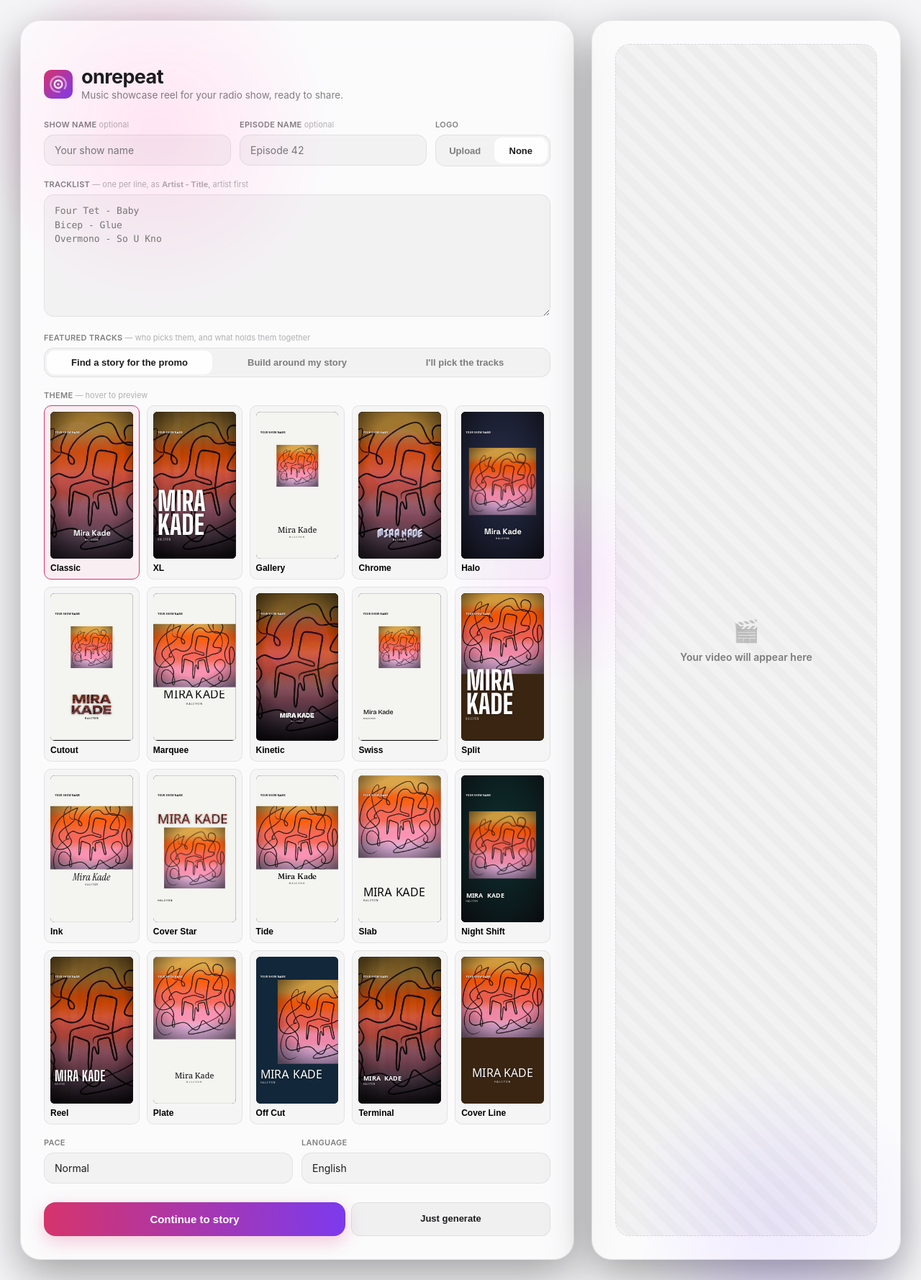
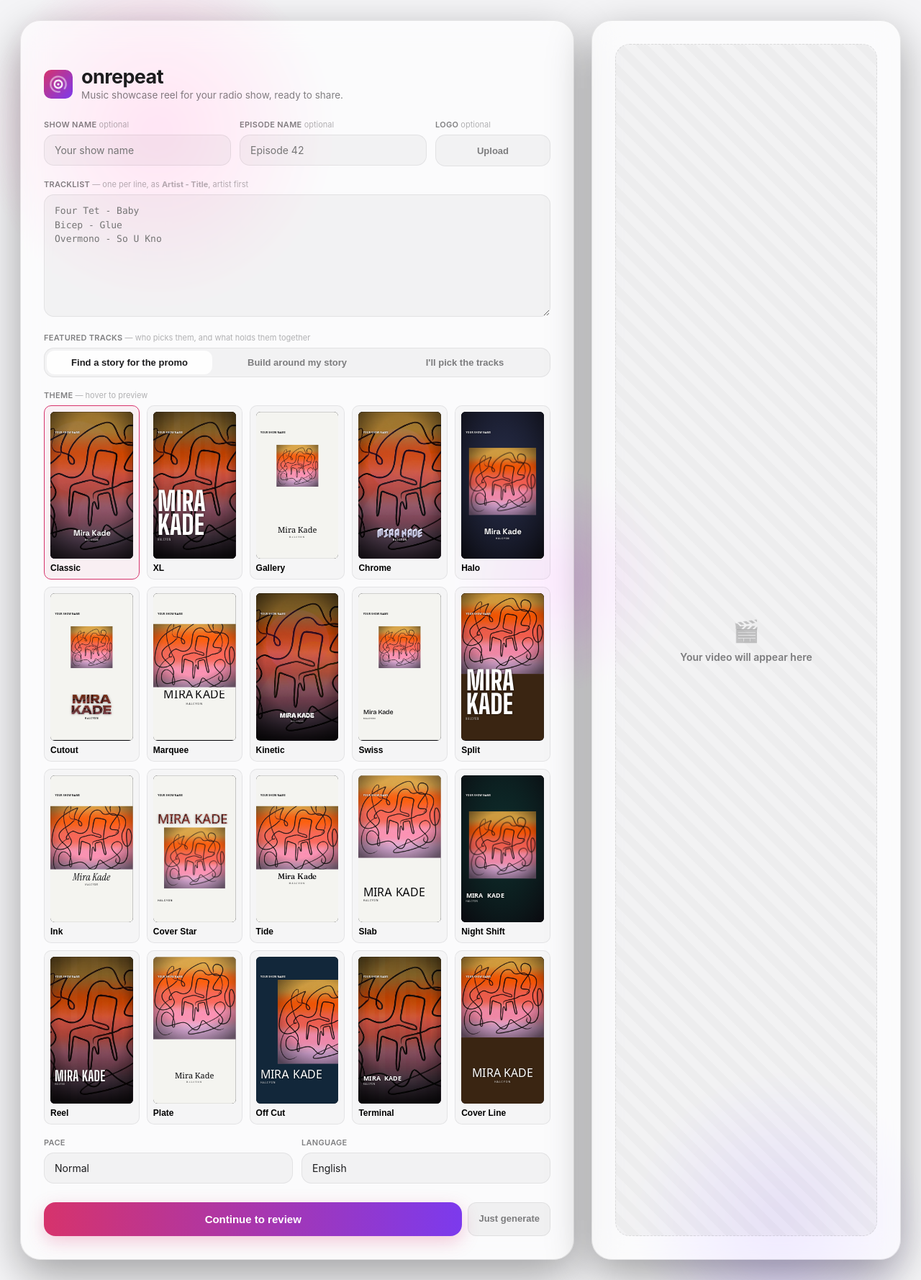
Before and after one commit to wrongggg/promo-videos-for-radio, a Flask app: page / in a window 1280 px wide. Shown: the whole page at 72% size. Run offline with Flask 3, Linux system fonts and the light colour scheme; some libraries are stand-ins or nearby versions.

Commit message:
One pair of buttons, one logo action, and a form that holds up narrow
The CTAs are now the same pair in every mode -- "Continue to review" and "Just
generate" -- rather than being relabelled and reweighted per mode. There is
always something the person has not seen yet, the story or just the covers, so
reviewing leads either way and the button no longer has to explain which screen
it opens. The pair is fixed in the markup; applySelectionMode stops rewriting it.

The shortcut is sized like one: it keeps a real button's affordance but takes
only its label's width, so the row reads as one call to action with an escape
hatch beside it instead of two options of comparable weight.

Logo loses its Upload/None switch. "None" was a state you had to select rather
than the state you were already in, sitting next to Upload as if the two were
equal choices -- but having no logo is just what "optional" means, and the label
now says so like every other optional field. Upload opens the picker, choosing a
file turns the logo on, Remove turns it off. The file input stays in the DOM,
always hidden, because a hidden input still submits; the format and size note
moved onto Upload's tooltip.

Three fixes to the narrow layout, all the same root cause -- three columns of
controls in a panel that is sometimes 400px wide:

  - Below 620px the logo drops to its own row, so the two name fields get ~200px
    instead of ~113px and stop truncating to "Your sh".
  - Below 440px all three stack. Two columns is still only ~120px a field there,
    and this section is three optional fields, so length costs nothing.
  - Below 440px the CTAs stack too. Side by side the primary shrinks to the row
    while the shortcut holds its label, so they came out 130px against 115px --
    the opposite of the intent. Stacked, the hierarchy comes from order and
    weight rather than width.

Checked at 1100, 532, and 375px: no horizontal scroll, nothing overflowing, and
the logo upload/replace/remove cycle round-trips at each.

Co-Authored-By: Claude Opus 5 <noreply@anthropic.com>

```diff
--- a/server/templates/index.html
+++ b/server/templates/index.html
@@ -151,8 +151,22 @@
            is capped so its controls can never squeeze the two text fields. */
         .row.identity { grid-template-columns: minmax(0,1fr) minmax(0,1fr) minmax(120px, 160px); align-items: start; }
         .row.identity .logo-controls { flex-wrap: nowrap; }
-        #logoPickGroup { margin: -4px 0 14px; }
-        #logoPickGroup input[type="file"] { max-width: 100%; font-size: 12px; }
+        /* Three across stops working once the text fields drop under ~150px: the
+           placeholder truncates to "Your sh", and both labels wrap to two lines while the
+           short "Logo" beside them does not, so the row's baselines go ragged. The logo
+           is what moves, because a name you cannot read while typing it is worse than a
+           control one row further down -- and unlike the text fields it has a natural
+           minimum width it cannot go below anyway. */
+        @media (max-width: 620px) {
+            .row.identity { grid-template-columns: minmax(0,1fr) minmax(0,1fr); }
+            .row.identity > .form-group:last-child { grid-column: 1 / -1; }
+        }
+        /* On a phone even two columns leaves ~120px a field, which truncates the
+           placeholder again. One per row: this section is three optional fields, so
+           length costs nothing -- the tracklist below is what people came to fill in. */
+        @media (max-width: 440px) {
+            .row.identity { grid-template-columns: minmax(0,1fr); }
+        }
         .row3 { display: grid; grid-template-columns: 1fr 1fr 1fr; gap: 12px; }
         /* Pace / Language / Logo. The two selects are short values, so they get
            narrow fixed columns and the logo control takes the rest. */
@@ -190,7 +204,17 @@
                will appear rather than the raw file. */
             filter: brightness(0) invert(1);
         }
-        #logoToggle button { display: inline-flex; align-items: center; justify-content: center; }
+        /* Styled to sit in the row like the segmented controls it replaced, so the
+           identity row still reads as three controls of a kind. */
+        .logo-upload {
+            flex: 1; min-width: 0; margin: 0;
+            display: inline-flex; align-items: center; justify-content: center;
+            background: rgba(0,0,0,0.035); border: 1px solid var(--border-soft);
+            border-radius: 14px; color: var(--text-muted);
+            font-size: 13px; font-weight: 600; cursor: pointer;
+            transition: background .12s, color .12s;
+        }
+        .logo-upload:hover { background: rgba(0,0,0,0.075); color: var(--text); }
         /* Controls for a logo that is already chosen. The file input's native
            "Choose File / No file chosen" is the right affordance for picking a
            logo and the wrong one for having picked one -- it reads as though
@@ -345,8 +369,25 @@
         /* Side by side and weighted, so they read as the same destination reached two
            ways. Stacked full-width they looked like unrelated buttons. */
         .submit-actions { display: flex; gap: 8px; align-items: stretch; margin-top: 8px; }
-        .submit-actions button.primary { flex: 1.6 1 0; margin-top: 0; }
-        .submit-actions button.secondary { flex: 1 1 0; line-height: 1.3; margin-top: 0; }
+        .submit-actions button.primary { flex: 1 1 0; margin-top: 0; }
+        /* The shortcut, sized like one. It keeps a real button's affordance -- border,
+           background, full height -- but takes only what its label needs (flex-grow 0),
+           so the row reads as one call to action with an escape hatch beside it rather
+           than as two options of comparable weight. */
+        .submit-actions button.secondary {
+            flex: 0 1 auto; margin-top: 0; line-height: 1.3;
+            padding: 12px 14px; font-size: 13px; font-weight: 600;
+            color: var(--text-muted); white-space: nowrap;
+        }
+        .submit-actions button.secondary:hover { color: var(--text); }
+        /* Side by side on a phone the two end up nearly the same width -- the primary
+           shrinks to the row while the shortcut holds its label -- which is the opposite
+           of the intent. Stacked, the hierarchy comes from order and weight instead of
+           width, and both stay comfortably tappable. */
+        @media (max-width: 440px) {
+            .submit-actions { flex-direction: column; }
+            .submit-actions button.secondary { flex: none; width: 100%; }
+        }
         /* Order rather than markup order: which button leads depends on the mode, and
            the DOM order has to stay put for the form's own submit handling. */
         .submit-actions.review-first #reviewBtn { order: 0; }
@@ -629,12 +670,15 @@
                     <input type="text" name="episode_label" placeholder="Episode 42">
                 </div>
                 <div class="form-group">
-                    <label>Logo</label>
+                    <label>Logo <span class="label-note">optional</span></label>
                     <div class="logo-controls">
-                        <div class="segmented" id="logoToggle">
-                            <button type="button" data-value="show"{% if station_mode %} class="active"{% endif %}>Upload</button>
-                            <button type="button" data-value="none"{% if not station_mode %} class="active"{% endif %}>None</button>
-                        </div>
+                        <!-- One action, not a two-way switch. "None" was a state you had
+                             to select rather than the state you were already in, and it
+                             sat next to Upload as if the two were equal choices. Having
+                             no logo is simply what "optional" means; Remove is how you
+                             get back to it. -->
+                        <button type="button" class="logo-upload" id="logoUploadBtn"
+                                data-tip="Square or wide PNG, transparent background. Max 2 MB.">Upload</button>
                         <div class="logo-chosen" id="logoChosenGroup" style="display:none;">
                             <img id="logoChip" alt="">
                             <button type="button" class="icon-btn" id="logoReplaceBtn" data-tip="Replace logo" aria-label="Replace logo">
@@ -653,10 +697,12 @@
                 </div>
             </div>
 
-            <div id="logoPickGroup" style="display:none;">
-                <input type="file" id="logoInput" name="logo" accept="image/png,image/jpeg,image/svg+xml,image/webp">
-                <p class="hint">Square or wide PNG, transparent background. Max 2&nbsp;MB.</p>
-            </div>
+            <!-- Always hidden, never removed: a display:none file input still submits its
+                 file, and both Upload and Replace reach it through .click(). The format
+                 and size note it used to carry now rides on Upload's tooltip, where it is
+                 read at the moment it matters instead of sitting in the form. -->
+            <input type="file" id="logoInput" name="logo" style="display:none"
+                   accept="image/png,image/jpeg,image/svg+xml,image/webp">
 
             <div class="form-group">
                 <label>Tracklist <span class="label-note">— one per line, as <strong>Artist - Title</strong>, artist first</span></label>
@@ -749,11 +795,15 @@
             {% endif %}
 
             <!-- One decision at two speeds, not two actions: both end in a rendered
-                 video, so both say so. -->
-            <div class="submit-actions">
-                <button type="submit" class="primary" id="submitBtn">Generate video</button>
-                <button type="submit" class="secondary" id="reviewBtn"
-                        title="Stop and show me what it decided, before it renders.">Continue to story</button>
+                 video. Reviewing leads in every mode, so the pair is fixed here rather
+                 than rewritten per mode in applySelectionMode. submitBtn stays first in
+                 the DOM because it is the form's default submit (Enter in the tracklist
+                 should not silently open a review screen); CSS order puts it second. -->
+            <div class="submit-actions review-first">
+                <button type="submit" class="secondary" id="submitBtn"
+                        title="Render straight away, without showing me what it chose.">Just generate</button>
+                <button type="submit" class="primary" id="reviewBtn"
+                        title="Stop and show me what it decided, before it renders.">Continue to review</button>
             </div>
             <input type="hidden" name="review_first" id="reviewFirstInput" value="">
         </form>
@@ -869,28 +919,17 @@ function setActive(container, value) {
 // scoped -- restoreDraftIfAny() calls it too.
 function applySelectionMode() {
     const story = selectionMode === "auto" || selectionMode === "brief";
-    // When there is a story to look at, looking at it is the recommended path -- so it
-    // gets the primary button and generating blind becomes the deliberate shortcut.
-    const submit = document.getElementById("submitBtn");
-    const review = document.getElementById("reviewBtn");
-    submit.className = story ? "secondary" : "primary";
-    review.className = story ? "primary" : "secondary";
-    document.querySelector(".submit-actions").classList.toggle("review-first", story);
+    // Reviewing is the recommended path in every mode -- there is always something the
+    // person has not seen yet, whether that is the story or just the covers -- so the
+    // pair of buttons no longer changes label, weight or order with the mode. Generating
+    // blind stays available as the deliberate shortcut it is.
     // The brief is optional when the AI is finding the story (a steer), and the whole
     // point when the user is supplying one -- same field, different weight.
     document.getElementById("userBriefGroup").style.display =
         selectionMode === "brief" ? "block" : "none";
     document.getElementById("briefNote").textContent =
         selectionMode === "brief" ? "— the story it should tell" : "";
-    // Named for the screen it opens, not for the act of reviewing: "continue" reads as
-    // the next step in one flow, where "review first" framed it as an extra chore
-    // standing between the person and their video. Which screen differs by mode -- the
-    // story path stops at the story, the manual path has no story and goes to the covers.
-    review.textContent = story ? "Continue to story" : "Continue to covers";
-    // The shortcut says only what it does. It used to argue with the button beside it
-    // ("Skip review, just generate"), which sold against the recommended path from
-    // inside the form.
-    submit.textContent = story ? "Just generate" : "Generate video";
+    // Labels are fixed in the markup now -- see the .submit-actions block.
 }
 
 document.getElementById("selectionModeToggle").addEventListener("click", (e) => {
@@ -923,15 +962,11 @@ function refreshLogoPreview() {
     // own upload, or the station mark a station session starts with.
     const chosen = on && (file || STATION_MODE);
 
-    // Picking a logo and having one are different states, so they get different
-    // controls -- the file input only appears while there is nothing to show.
-    // It stays in the DOM either way (a display:none input still submits its
-    // file), and Replace reaches it through .click().
-    document.getElementById("logoPickGroup").style.display = (on && !chosen) ? "block" : "none";
+    // Two states, one control each: Upload while there is nothing, chip plus
+    // Replace/Remove once there is. Never both -- side by side they crushed the two
+    // text fields beside them.
+    document.getElementById("logoUploadBtn").style.display = chosen ? "none" : "block";
     document.getElementById("logoChosenGroup").style.display = chosen ? "flex" : "none";
-    // With a logo in hand the Upload/None pair is redundant -- Remove is how you get
-    // back to no logo -- and showing both side by side crushed the two text fields.
-    document.getElementById("logoToggle").style.display = chosen ? "none" : "flex";
     if (!chosen) return;
 
     // Once something is chosen, show the thumbnail and the two things you can do
@@ -966,21 +1001,24 @@ document.getElementById("logoRemoveBtn").addEventListener("click", () => {
     // Remove means no logo, whether the mark came from an upload or from the
     // station default. Clearing only the upload and silently revealing the
     // station's underneath would leave a logo on screen right after the user
-    // asked for it to go; switching Show back on brings the default back.
+    // asked for it to go; uploading again is how you get one back.
     document.getElementById("useLogoInput").value = "none";
-    setActive(document.getElementById("logoToggle"), "none");
     refreshLogoPreview();
 });
 
-document.getElementById("logoToggle").addEventListener("click", (e) => {
-    const btn = e.target.closest("button");
-    if (!btn) return;
-    setActive(e.currentTarget, btn.dataset.value);
-    document.getElementById("useLogoInput").value = btn.dataset.value;
+document.getElementById("logoUploadBtn").addEventListener("click", () => {
+    document.getElementById("logoInput").click();
+});
+
+// Choosing a file is what turns the logo on -- there is no separate "yes I want one"
+// step any more, because picking one is that step. Cancelling the picker leaves no
+// file and so changes nothing.
+document.getElementById("logoInput").addEventListener("change", () => {
+    if (document.getElementById("logoInput").files[0]) {
+        document.getElementById("useLogoInput").value = "show";
+    }
     refreshLogoPreview();
 });
-
-document.getElementById("logoInput").addEventListener("change", refreshLogoPreview);
 
 document.getElementById("trackList").addEventListener("change", (e) => {
     if (PERSONAL_MODE || e.target.type !== "checkbox") return;
```
